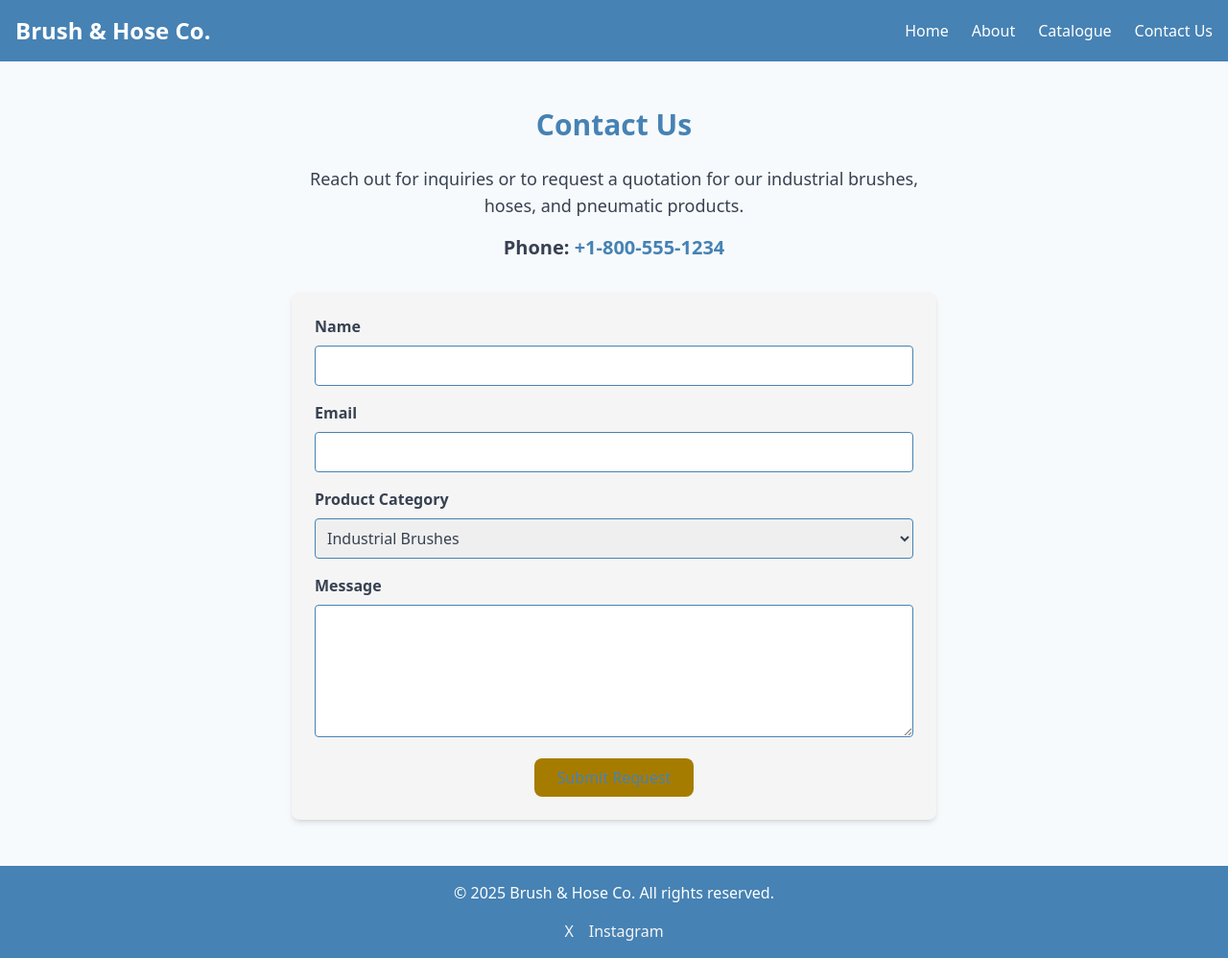
After one commit to YusufDeesawala/tahahardware-website, a Flask app: page /contact in a window 1280 px wide. The commit adds this page. Shown: the whole page at 96% size. Run offline with Flask 3, Linux system fonts and the light colour scheme; some libraries are stand-ins or nearby versions.

Commit message:
Added the contact page and made changes to the catalogue to view details of the hoses and pneumatic products.

```diff
--- a/app.py
+++ b/app.py
@@ -1,4 +1,4 @@
-from flask import Flask, render_template
+from flask import Flask, render_template, request, redirect, url_for
 from flask_cors import CORS
 
 app = Flask(__name__)
@@ -18,7 +18,17 @@ def catalogue():
 
 @app.route('/contact')
 def contact():
-    return render_template('contact.html')  # Placeholder for Contact page
+    return render_template('contact.html')
+
+@app.route('/contact/submit', methods=['POST'])
+def contact_submit():
+    name = request.form.get('name')
+    email = request.form.get('email')
+    category = request.form.get('category')
+    message = request.form.get('message')
+    # Placeholder for email sending logic
+    print(f"Quotation Request: Name={name}, Email={email}, Category={category}, Message={message}")
+    return redirect(url_for('contact'))  # Redirect back to contact page
 
 if __name__ == '__main__':
     app.run(debug=True)
--- /dev/null
+++ b/templates/contact.html
@@ -0,0 +1,80 @@
+<!DOCTYPE html>
+<html lang="en">
+<head>
+  <meta charset="UTF-8">
+  <meta name="viewport" content="width=device-width, initial-scale=1.0">
+  <meta name="description" content="Contact Brush & Hose Co. for inquiries and quotation requests for industrial brushes, hoses, and pneumatic products.">
+  <title>Brush & Hose Co. - Contact Us</title>
+  <script src="https://cdn.tailwindcss.com"></script>
+  <style>
+    :root {
+      --steel-blue: #4682B4;
+      --soft-white: #F7FAFC;
+      --amber-glow: #A67C00;
+      --pale-blue: #F5F5F5;
+      --charcoal-gray: #374151;
+    }
+  </style>
+</head>
+<body class="bg-[var(--soft-white)] text-[var(--charcoal-gray)] font-sans">
+  <!-- Header -->
+  <header class="bg-[var(--steel-blue)] text-white p-4 sticky top-0 z-10">
+    <nav class="container mx-auto flex justify-between items-center">
+      <h1 class="text-2xl font-bold">Brush & Hose Co.</h1>
+      <ul class="flex space-x-6">
+        <li><a href="/" class="hover:text-[var(--pale-blue)]">Home</a></li>
+        <li><a href="/about" class="hover:text-[var(--pale-blue)]">About</a></li>
+        <li><a href="/catalogue" class="hover:text-[var(--pale-blue)]">Catalogue</a></li>
+        <li><a href="/contact" class="hover:text-[var(--pale-blue)]">Contact Us</a></li>
+      </ul>
+    </nav>
+  </header>
+
+  <!-- Contact Section -->
+  <section class="container mx-auto py-12">
+    <h2 class="text-3xl font-bold text-[var(--steel-blue)] mb-6 text-center">Contact Us</h2>
+    <div class="max-w-2xl mx-auto">
+      <p class="text-lg text-[var(--charcoal-gray)] mb-4 text-center">Reach out for inquiries or to request a quotation for our industrial brushes, hoses, and pneumatic products.</p>
+      <div class="text-center mb-8">
+        <p class="text-xl font-semibold text-[var(--charcoal-gray)]">Phone: <a href="tel:+18005551234" class="text-[var(--steel-blue)] hover:text-[var(--amber-glow)]">+1-800-555-1234</a></p>
+      </div>
+      <form action="/contact/submit" method="POST" class="bg-[var(--pale-blue)] p-6 rounded-lg shadow-md">
+        <div class="mb-4">
+          <label for="name" class="block text-[var(--charcoal-gray)] font-semibold mb-2">Name</label>
+          <input type="text" id="name" name="name" required class="w-full p-2 border border-[var(--steel-blue)] rounded focus:outline-none focus:ring-2 focus:ring-[var(--amber-glow)]">
+        </div>
+        <div class="mb-4">
+          <label for="email" class="block text-[var(--charcoal-gray)] font-semibold mb-2">Email</label>
+          <input type="email" id="email" name="email" required class="w-full p-2 border border-[var(--steel-blue)] rounded focus:outline-none focus:ring-2 focus:ring-[var(--amber-glow)]">
+        </div>
+        <div class="mb-4">
+          <label for="category" class="block text-[var(--charcoal-gray)] font-semibold mb-2">Product Category</label>
+          <select id="category" name="category" required class="w-full p-2 border border-[var(--steel-blue)] rounded focus:outline-none focus:ring-2 focus:ring-[var(--amber-glow)]">
+            <option value="Industrial Brushes">Industrial Brushes</option>
+            <option value="Industrial Hoses">Industrial Hoses</option>
+            <option value="Pneumatic Products">Pneumatic Products</option>
+          </select>
+        </div>
+        <div class="mb-4">
+          <label for="message" class="block text-[var(--charcoal-gray)] font-semibold mb-2">Message</label>
+          <textarea id="message" name="message" rows="5" required class="w-full p-2 border border-[var(--steel-blue)] rounded focus:outline-none focus:ring-2 focus:ring-[var(--amber-glow)]"></textarea>
+        </div>
+        <div class="text-center">
+          <button type="submit" class="bg-[var(--amber-glow)] text-[var(--steel-blue)] px-6 py-2 rounded-lg hover:bg-[var(--pale-blue)] transition">Submit Request</button>
+        </div>
+      </form>
+    </div>
+  </section>
+
+  <!-- Footer -->
+  <footer class="bg-[var(--steel-blue)] text-white p-4">
+    <div class="container mx-auto text-center">
+      <p>© 2025 Brush & Hose Co. All rights reserved.</p>
+      <div class="flex justify-center space-x-4 mt-4">
+        <a href="https://x.com" class="text-[var(--pale-blue)] hover:text-[var(--amber-glow)]">X</a>
+        <a href="https://instagram.com" class="text-[var(--pale-blue)] hover:text-[var(--amber-glow)]">Instagram</a>
+      </div>
+    </div>
+  </footer>
+</body>
+</html>
```
Also changed, not shown: static/js/tabs.js (+15 -0 lines), templates/catalogue.html (+127 -6 lines).
